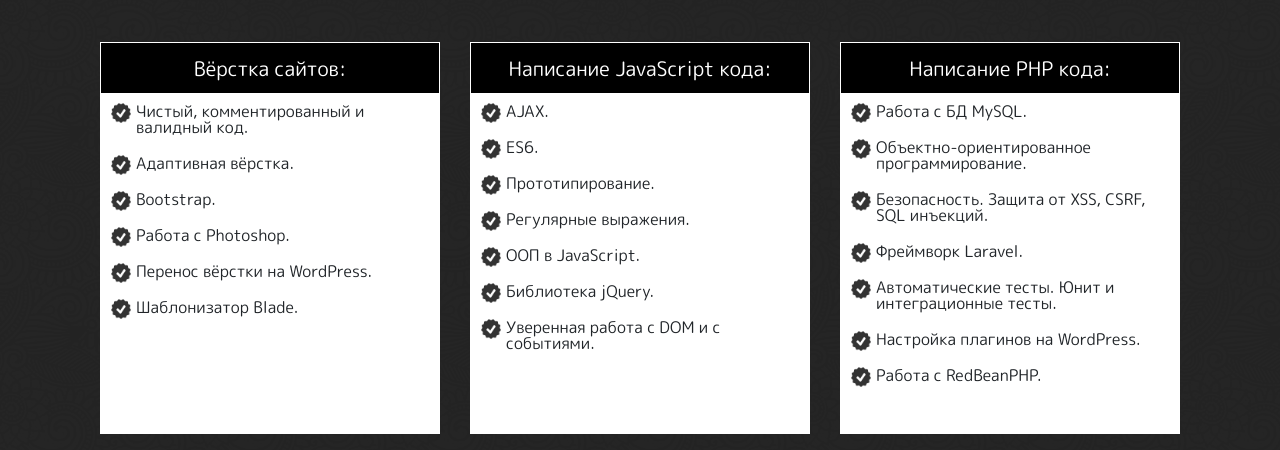
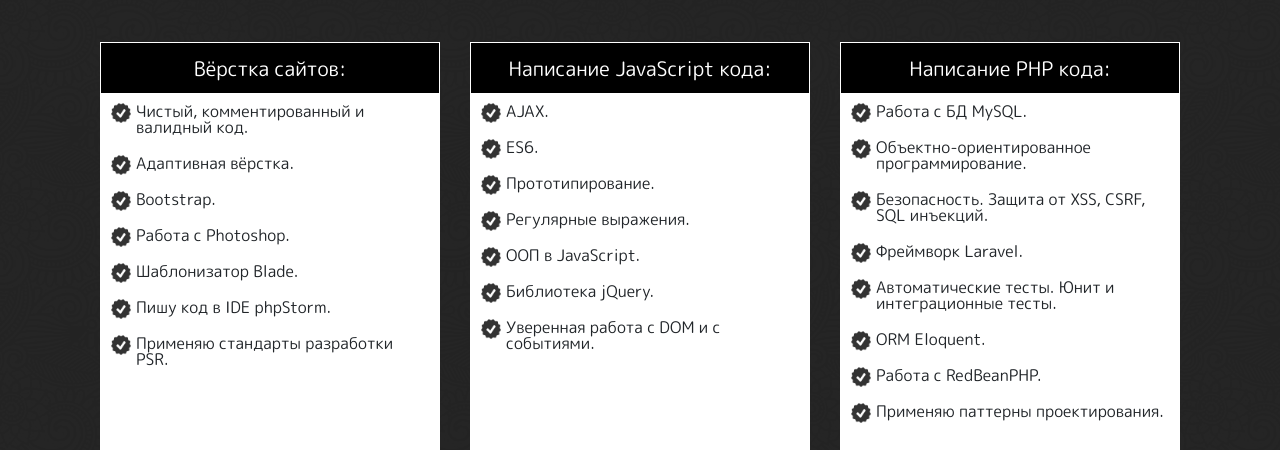
Before and after one commit to BlackSpel/blackspel.github.io, a plain HTML site: page index.html in a window 1280 px wide. Shown: the part 502-952 px from the top of the page. Drawn offline with nearby package versions, Linux system fonts and the light colour scheme.

Commit message:
add skills

```diff
--- a/css/main.css
+++ b/css/main.css
@@ -200,7 +200,7 @@ body {
     background-color: white;
     border: 1px solid white;
     height: 100%;
-    padding-bottom: 40px;
+    padding-bottom: 20px;
 }
 
 .skills_head {
--- a/index.html
+++ b/index.html
@@ -70,8 +70,9 @@
               <p><span class="icon select"></span>Адаптивная вёрстка.</p>
               <p><span class="icon select"></span>Bootstrap.</p>
               <p><span class="icon select"></span>Работа с Photoshop.</p>
-              <p><span class="icon select"></span>Перенос вёрстки на WordPress.</p>
               <p><span class="icon select"></span>Шаблонизатор Blade.</p>
+              <p><span class="icon select"></span>Пишу код в IDE phpStorm.</p>
+              <p><span class="icon select"></span>Применяю стандарты разработки PSR.</p>
             </div>
           </div>
           <div class="col-lg-4 col-md-12 skills wow fadeInDown" data-wow-delay="0.4s">
@@ -94,8 +95,9 @@
               <p><span class="icon select"></span>Безопасность. Защита от XSS, CSRF, SQL инъекций.</p>
               <p><span class="icon select"></span>Фреймворк Laravel.</p>
               <p><span class="icon select"></span>Автоматические тесты. Юнит и интеграционные тесты.</p>
-              <p><span class="icon select"></span>Настройка плагинов на WordPress.</p>
+              <p><span class="icon select"></span>ORM Eloquent.</p>
               <p><span class="icon select"></span>Работа с RedBeanPHP.</p>
+              <p><span class="icon select"></span>Применяю паттерны проектирования.</p>
             </div>
           </div>
         </div>
```
